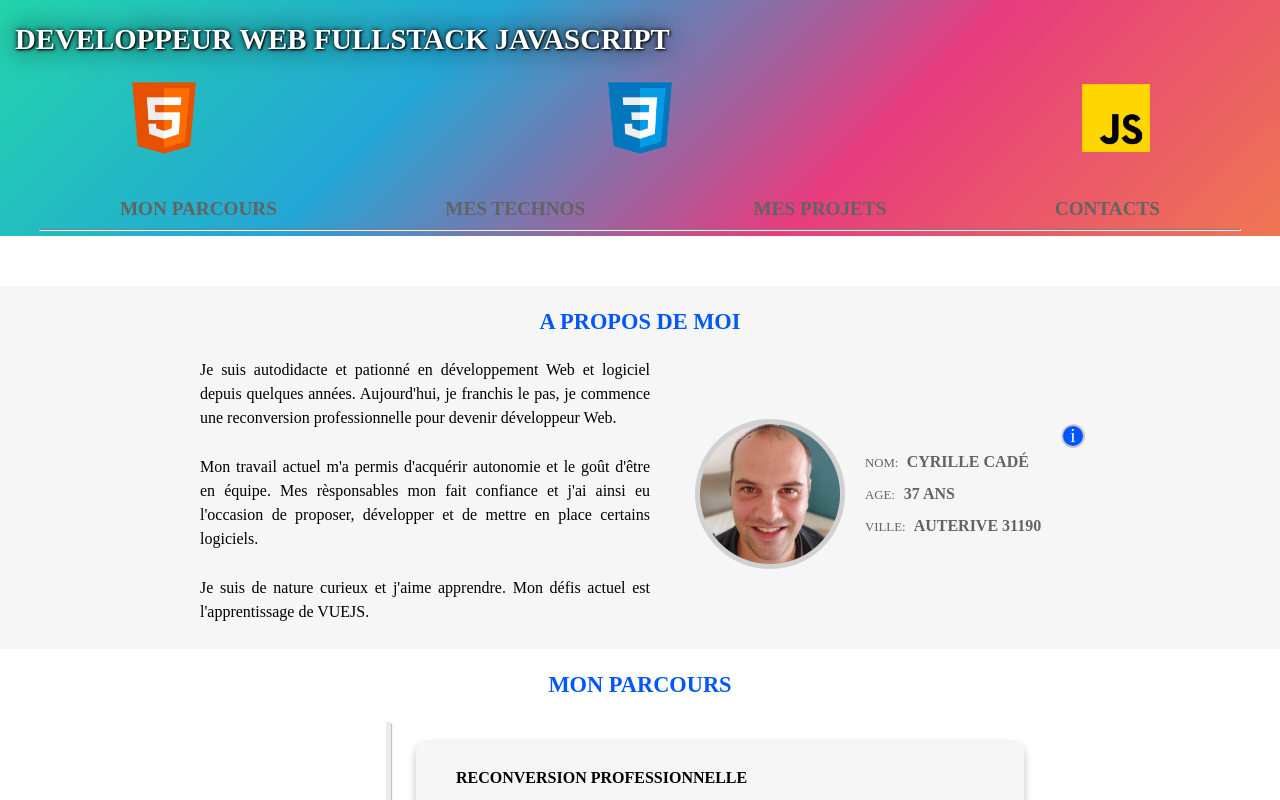
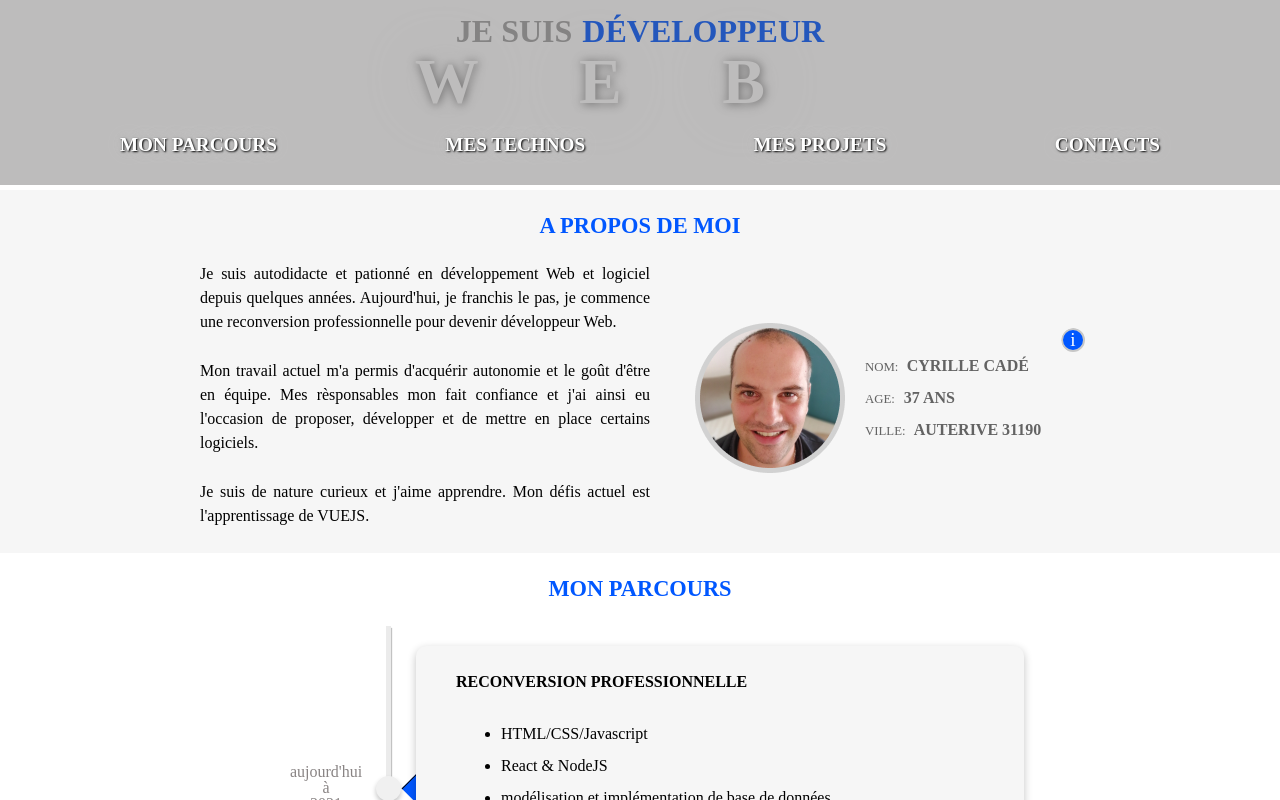
Before and after one commit to aviateur22/moncv, a Vue app: page / in a window 1280 px wide. Shown: the top 800 px of the page. Built offline with nearby package versions, Linux system fonts and the light colour scheme.

Commit message:
modified background

```diff
--- a/src/components/MyDescription.vue
+++ b/src/components/MyDescription.vue
@@ -90,7 +90,7 @@ export default {
 
 .main-container{
     background-color: #F6F6F6;
-    margin-top: 50px;;
+    margin-top: 5px;;
 }
 
 .container{
--- a/src/components/NavBar.vue
+++ b/src/components/NavBar.vue
@@ -1,13 +1,19 @@
 <template>
-<div class="background-animtion">
+ <!--animation -->
+    <div class="animation">
+    <BackgroundAnimation/>
+    </div>
     <div :class="{'header__navigation-container--hidden': !this.displayMenu}" class="container">
+
+
         <header class="header">
+
             <nav class="header__navbar">
                 <!-- zone de titre -->
-            <section class="header__title-container">
+                <!-- <section class="header__title-container"> -->
                     <!-- titre -->
-                <h1 id="title" class="header__title">DEVELOPPEUR WEB FULLSTACK JAVASCRIPT</h1>
-            </section>
+                    <!-- <h1 id="title" class="header__title">DEVELOPPEUR WEB FULLSTACK JAVASCRIPT</h1> -->
+                <!-- </section> -->
 
                 <!-- zone de navigation -->
                 <section  class="header__navigation-container">
@@ -26,8 +32,7 @@
                 <div class="mobile__line"></div>
             </section>
         </header>
-    <hr class="separator">
-    </div>
+        <!-- <hr class="separator"> -->
     </div>
 
   <!-- overlay mobile affichant le menu -->
@@ -36,11 +41,13 @@
 
 <script>
 import MobileNavigation from '../components/navigation/MobileMenu.vue';
+import BackgroundAnimation from './navigation/BackgroundAnimation.vue'
 
 export default {
 
     components:{
         MobileNavigation,
+        BackgroundAnimation
     },
     name:'Navigation',
     data(){
@@ -155,6 +162,7 @@ export default {
 <style scoped>
 
     @media(max-width: 768px){
+
         .header{
             position: relative;
             min-height: 80px;
@@ -175,26 +183,6 @@ export default {
             right: 0px !important
         }
     }
-    /* animation  */
-
-    .background-animtion{
-        background: linear-gradient(-45deg, #ee7752, #e73c7e, #23a6d5, #23d5ab);
-        animation-name: gradient 15s ease infinite;
-    }
-
-    @keyframes gradients {
-        0% {
-            background-position: 0% 50%;
-        }
-        50% {
-            background-position: 100% 50%;
-        }
-        100% {
-            background-position: 0% 50%;
-        }
-    }
-
-
 
     .container{
         margin: 0px auto;
@@ -203,16 +191,25 @@ export default {
         transition: all var(--time1) ease;
         z-index: 6;
         padding-bottom: 35px;
-        background-image: url('../assets/images/html.png'), url("../assets/images/css.png"),url("../assets/images/javascript.png") !important;
+        /* background-image: url('../assets/images/html.png'), url("../assets/images/css.png"),url("../assets/images/javascript.png") !important;
         background-position: 10%, center, 90%;
-        background-repeat: no-repeat;
+        background-repeat: no-repeat; */
         background-size:90px;
+        background-color: rgba(90, 89, 89, 0.4);
 
     }
 
     /* gestion reduction height du container */
+    .animation{
+        position: absolute;
+        top: 0px;
+        bottom: 0px;
+        width: 100%;
+    }
 
-
+    .header{
+        position: relative;
+    }
 
     .header__navbar{
         display: flex;
@@ -239,14 +236,14 @@ export default {
         display: flex;
         align-items: center;
         justify-content: space-between;
-        height: 90px;
+        height: 120px;
         transition: all var(--time1) ease-in;
         padding: 15px 100px;
     }
 
     /**Masquer le menu au scroll */
     .header__navigation-container--hidden{
-         transform: translate3d(0, -80%, 0);
+         transform: translate3d(0, -70%, 0);
     }
 
     .header_navlink-container{
@@ -262,13 +259,14 @@ export default {
         text-transform: uppercase;
         text-decoration: none;
         font-weight: bold;
-        color: var(--menu_color);
+        color: white;
         font-size: var(--text_xl);
         cursor: pointer;
         transition: all var(--time1) ease-in-out;
         transform: translateY(70px);
         display: inline-block;
         margin: 0px 20px;
+        text-shadow: 1px 1px 2px rgb(0, 0, 0), 0 0 1em rgb(189, 189, 189), 0 0 0.2em rgb(168, 168, 168);
 
     }
 
--- a/src/components/bubble/InformationBubble.vue
+++ b/src/components/bubble/InformationBubble.vue
@@ -30,6 +30,7 @@ export default {
 <style scoped>
 .bubble__outer{
     background-color:transparent;
+    height: 100px;
 
 }
 
--- /dev/null
+++ b/src/components/navigation/BackgroundAnimation.vue
@@ -0,0 +1,176 @@
+<template>
+  <div class="animation-container">
+       <span ref="darkWord" :data-color-word="this.WordArrayActif" class="dark__word">{{ this.copyDarkWord }}</span>
+
+       <span ref="colorWord" class="color__word">{{ this.copyColorWord}}</span>
+  </div>
+</template>
+
+<script>
+export default {
+    name:'Animation',
+    data(){
+        return{
+            data:[
+                {
+                    "darkWord":"je suis",
+                    "colorWord" :"développeur",
+                    "array":["web","fullstack","javascript"]
+                },
+                {
+                    "darkWord":"j'aime",
+                    "colorWord" :"travailler avec",
+                    "array":["vuejs","nodejs","react",'html','css',"mongodb","sqlite"]
+                }
+            ],
+            darkWord:undefined,
+            copyDarkWord:undefined,
+            colorWord:undefined,
+            copyColorWord:undefined,
+            WordArrayActif:undefined,
+            main_index:0,
+            secondary_index:0,
+            timeAnimation:5000,
+        }
+    },
+    methods:{
+
+        init(){
+                this.darkWord = this.data[this.main_index].darkWord;
+                this.copyDarkWord = this.darkWord;
+                this.colorWord = this.data[this.main_index].colorWord
+                this.copyColorWord =this.colorWord;
+                this.updateWordArray();
+        },
+
+        updateWordArray(){
+            const action = setInterval(()=>{
+
+                this.WordArrayActif=this.data[this.main_index].array[this.secondary_index]     ;
+                this.secondary_index++;
+                this.secondary_index = this.secondary_index < this.data[this.main_index].array.length ?  this.secondary_index++ : 0 ;
+                if(this.secondary_index===0){
+
+                    setTimeout(()=>{
+                        this.$refs.darkWord.style.opacity =0;
+                        this.$refs.colorWord.style.opacity =0;
+                        this.main_index++;
+                        this.main_index = this.main_index < this.data.length ?  this.main_index++ : 0  ;
+                        this.darkWord = this.data[this.main_index].darkWord;
+                        this.colorWord = this.data[this.main_index].colorWord;
+                    },this.timeAnimation-500)
+                }
+            }, this.timeAnimation)
+        }
+    },
+    created(){
+        this.init()
+    },
+    watch:{
+        /**Gestion de l'affichage d'un projet à l'autre */
+        darkWord: function (){
+
+            if(this.$refs.darkWord){
+
+
+
+                setTimeout(()=>{
+                    this.copyDarkWord=this.darkWord;
+                    this.copyColorWord = this.colorWord;
+                    this.$refs.darkWord.style.opacity =1;
+                    this.$refs.colorWord.style.opacity =1;
+                },300)
+            }
+
+
+        }
+    }
+
+
+}
+</script>
+
+<style scoped>
+@media screen and (max-width:768px) {
+
+    .dark__word{
+        font-size: var(--text_xl) !important;
+    }
+
+    .color__word{
+        font-size: var(--text_xl) !important
+    }
+
+     .dark__word::after{
+        font-size: var(--text_xl) !important
+
+    }
+
+}
+.animation-container{
+    display: flex;
+    justify-content: center;
+    padding: 15px;
+    height: 150px;
+    position: relative;
+
+
+}
+    .dark__word{
+        color: rgb(160, 160, 160);
+        font-size: var(--text_xxxxl);
+        font-weight: 900;
+        text-transform: uppercase;
+        margin-right: 10px;
+        transition: all var(--time1) ease-in;
+    }
+
+    .color__word{
+        color:var(--title_color);
+        font-weight: 800;
+        text-transform: uppercase;
+        font-size: var(--text_xxxxl);
+        transition: all var(--time1) ease-in;
+
+    }
+
+    .dark__word::after{
+        text-align: center;
+        text-transform: uppercase;
+        position: absolute;
+        top: 50px;
+        left:50%;
+        transform: translateX(-50%);
+        font-size: 2.0em;
+        letter-spacing: 0.5em;
+        content: attr(data-color-word);
+        text-shadow: 1px 1px 10px black, 0 0 1em rgb(189, 189, 189), 0 0 0.2em rgb(168, 168, 168);
+        color: white;
+        z-index: -1;
+        animation: animLetterSpacing 5s infinite ease-in-out;
+    }
+
+    @keyframes animLetterSpacing {
+        0% {
+
+            letter-spacing: 2.5em;
+            opacity: 0;
+        }
+
+        40% {
+                opacity: 1;
+            letter-spacing: 0.5em;
+        }
+
+        70% {
+                letter-spacing: 0.75em;
+                opacity: 1;
+        }
+
+        100% {
+            letter-spacing: 2.5em;
+            opacity: 0;
+        }
+    }
+
+</style>
```
Lines whose indentation alone changed are shown as unchanged.
